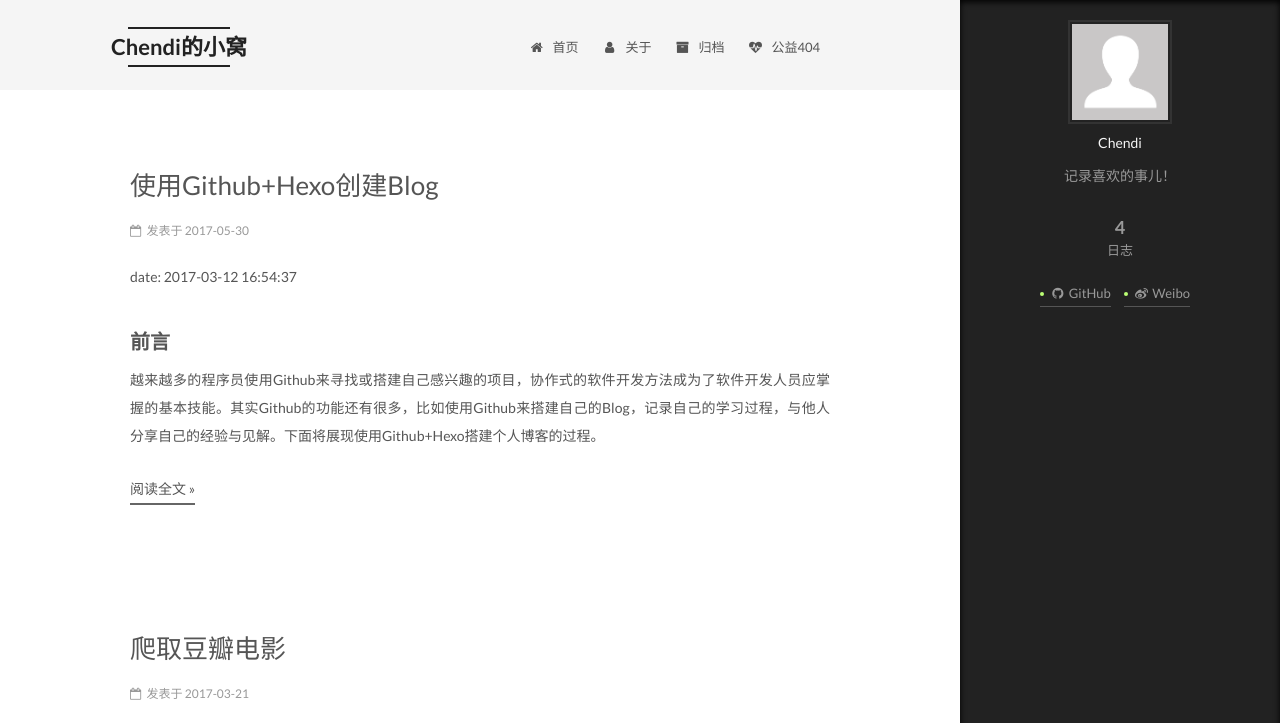
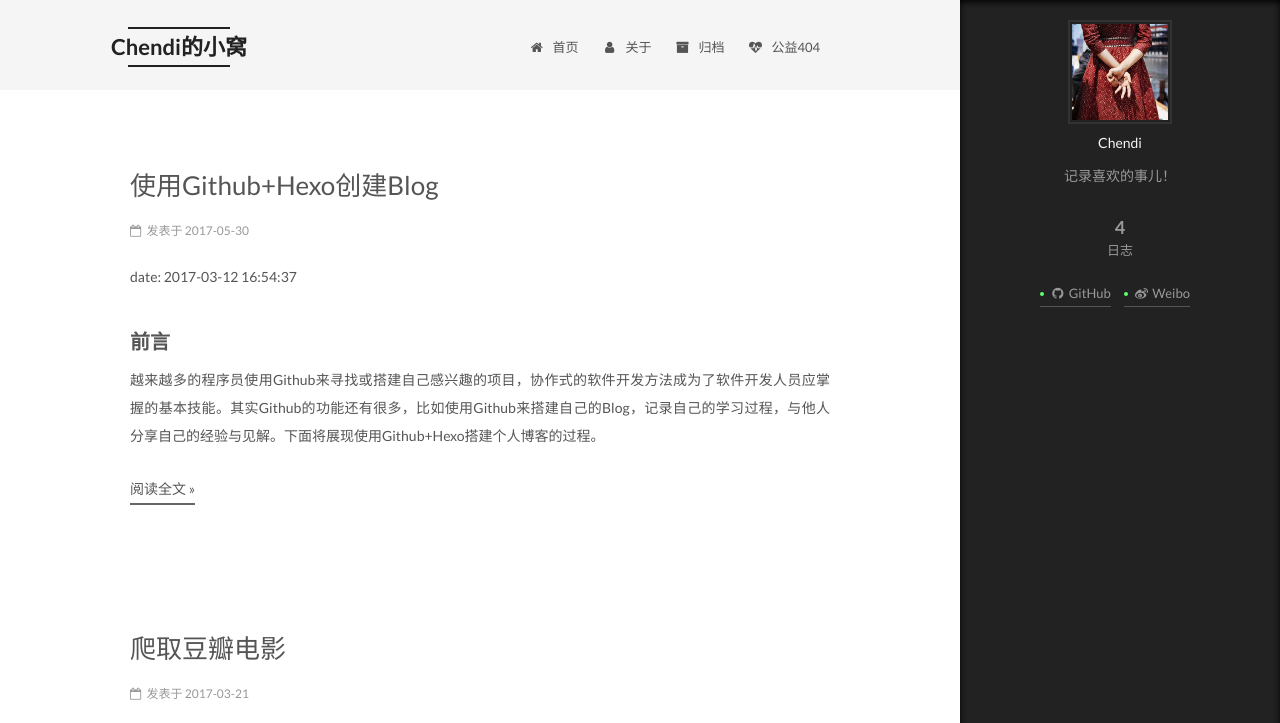
Before and after one commit to Runander/Runander.github.io, a plain HTML site: page index.html in a window 1280 px wide. Both pictures are taken after a click on the element 1238 px from the left and 743 px from the top of the page. Shown: the top 723 px of the page. Drawn offline with Linux system fonts and the light colour scheme.

Commit message:
Site updated: 2017-06-02 19:07:58

```diff
--- a/css/main.css
+++ b/css/main.css
@@ -1684,7 +1684,7 @@ pre .javascript .function {
   width: 4px;
   height: 4px;
   border-radius: 50%;
-  background: #bbff74;
+  background: #5eff6c;
 }
 .links-of-blogroll {
   font-size: 13px;
--- a/index.html
+++ b/index.html
@@ -265,7 +265,7 @@
     <span hidden itemprop="author" itemscope itemtype="http://schema.org/Person">
       <meta itemprop="name" content="Chendi">
       <meta itemprop="description" content="">
-      <meta itemprop="image" content="/images/avatar.gif">
+      <meta itemprop="image" content="/uploads/avatar.jpg">
     </span>
 
     <span hidden itemprop="publisher" itemscope itemtype="http://schema.org/Organization">
@@ -391,7 +391,7 @@
     <span hidden itemprop="author" itemscope itemtype="http://schema.org/Person">
       <meta itemprop="name" content="Chendi">
       <meta itemprop="description" content="">
-      <meta itemprop="image" content="/images/avatar.gif">
+      <meta itemprop="image" content="/uploads/avatar.jpg">
     </span>
 
     <span hidden itemprop="publisher" itemscope itemtype="http://schema.org/Organization">
@@ -516,7 +516,7 @@
     <span hidden itemprop="author" itemscope itemtype="http://schema.org/Person">
       <meta itemprop="name" content="Chendi">
       <meta itemprop="description" content="">
-      <meta itemprop="image" content="/images/avatar.gif">
+      <meta itemprop="image" content="/uploads/avatar.jpg">
     </span>
 
     <span hidden itemprop="publisher" itemscope itemtype="http://schema.org/Organization">
@@ -648,7 +648,7 @@
     <span hidden itemprop="author" itemscope itemtype="http://schema.org/Person">
       <meta itemprop="name" content="Chendi">
       <meta itemprop="description" content="">
-      <meta itemprop="image" content="/images/avatar.gif">
+      <meta itemprop="image" content="/uploads/avatar.jpg">
     </span>
 
     <span hidden itemprop="publisher" itemscope itemtype="http://schema.org/Organization">
@@ -792,7 +792,7 @@
       <section class="site-overview sidebar-panel sidebar-panel-active">
         <div class="site-author motion-element" itemprop="author" itemscope itemtype="http://schema.org/Person">
           <img class="site-author-image" itemprop="image"
-               src="/images/avatar.gif"
+               src="/uploads/avatar.jpg"
                alt="Chendi" />
           <p class="site-author-name" itemprop="name">Chendi</p>
 
```
Also changed, not shown: 2017/03/15/Echarts入门/index.html (+2 -2 lines), 2017/03/17/Python中的数据结构/index.html (+2 -2 lines), 2017/03/21/爬取豆瓣电影/index.html (+2 -2 lines), 2017/05/30/使用Github+Hexo创建Blog/index.html (+2 -2 lines), about/index.html (+1 -1 lines), archives/2017/03/index.html (+1 -1 lines), archives/2017/05/index.html (+1 -1 lines), archives/2017/index.html (+1 -1 lines), archives/index.html (+1 -1 lines), uploads/avatar.jpg (added).
